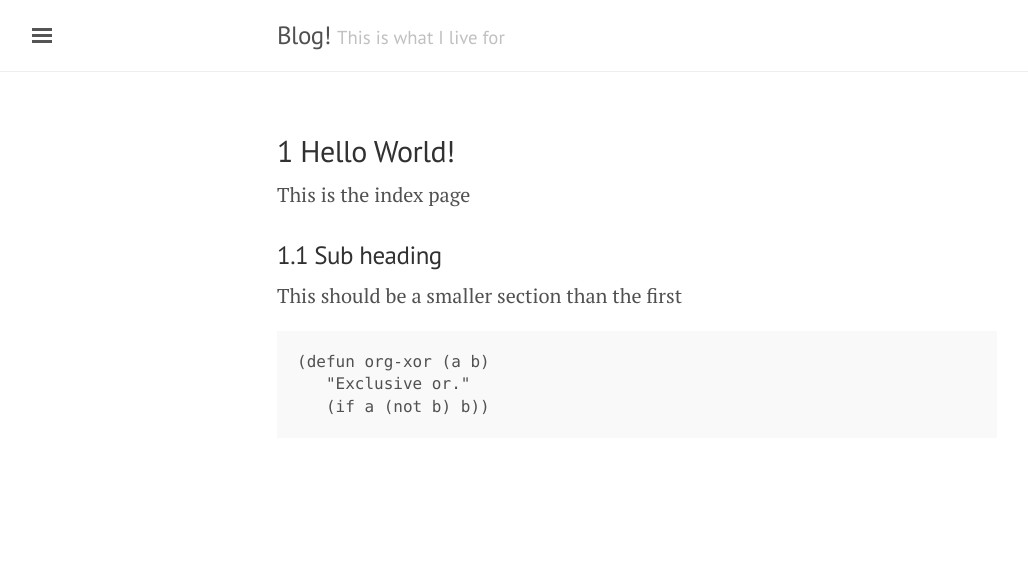
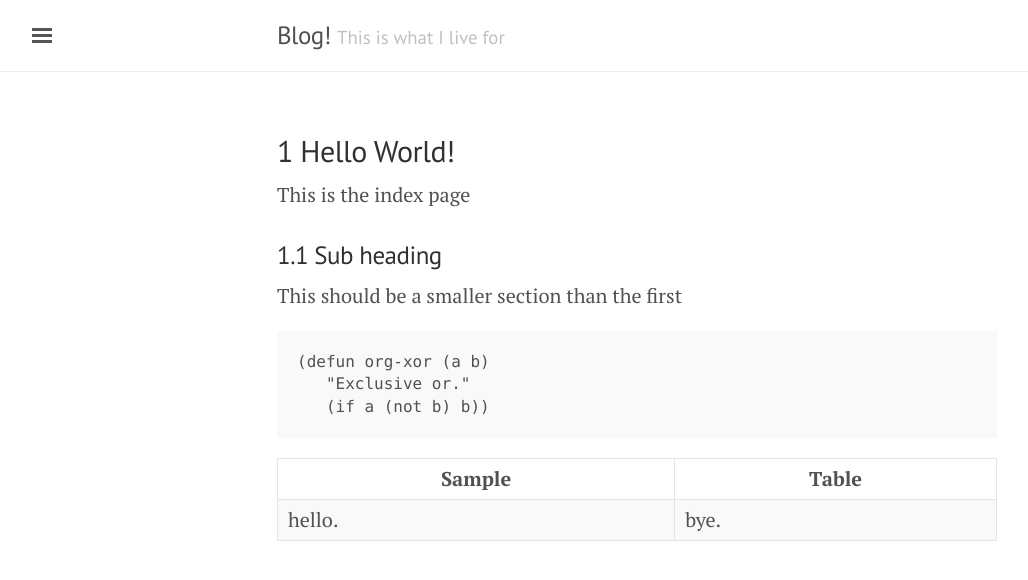
Before and after one commit to michaelbruce/michaelbruce.github.io, a Jekyll site: the page built from index.html, in a window 1280 px wide. Shown: the top 580 px of the page, without its empty margins (3-1031 px from the left). Built offline with Jekyll 4.4.1, drawn with Linux system fonts in a browser that asks for light colours; the list of posts is cut into pages by our own code.

Commit message:
inserted sample table

```diff
--- a/index.html
+++ b/index.html
@@ -26,6 +26,28 @@ This should be a smaller section than the first
    (if a (not b) b))
 </pre>
 </div>
+
+<table border="2" cellspacing="0" cellpadding="6" rules="groups" frame="hsides">
+
+
+<colgroup>
+<col  class="left" />
+
+<col  class="left" />
+</colgroup>
+<thead>
+<tr>
+<th scope="col" class="left">Sample</th>
+<th scope="col" class="left">Table</th>
+</tr>
+</thead>
+<tbody>
+<tr>
+<td class="left">hello.</td>
+<td class="left">bye.</td>
+</tr>
+</tbody>
+</table>
 </div>
 </div>
 </div>
--- a/org/index.org
+++ b/org/index.org
@@ -20,3 +20,9 @@ tagline: This is what I live for
           "Exclusive or."
           (if a (not b) b))
 #+END_SRC
+
+  |--------+-------|
+  | Sample | Table |
+  |--------+-------|
+  | hello. | bye.  |
+  |--------+-------|
```
